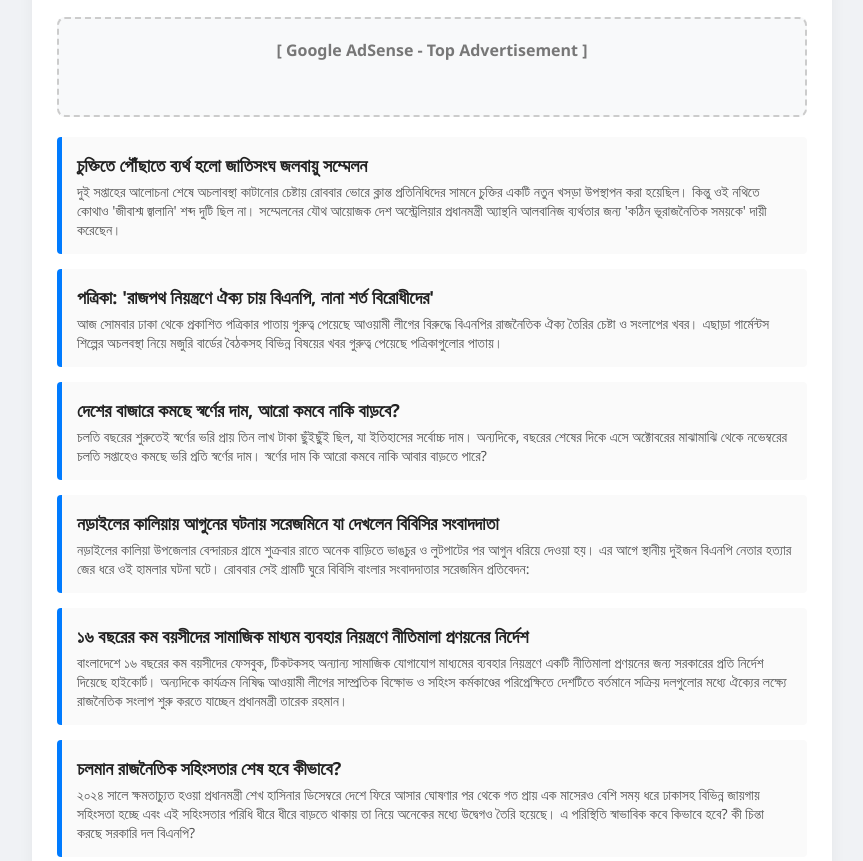
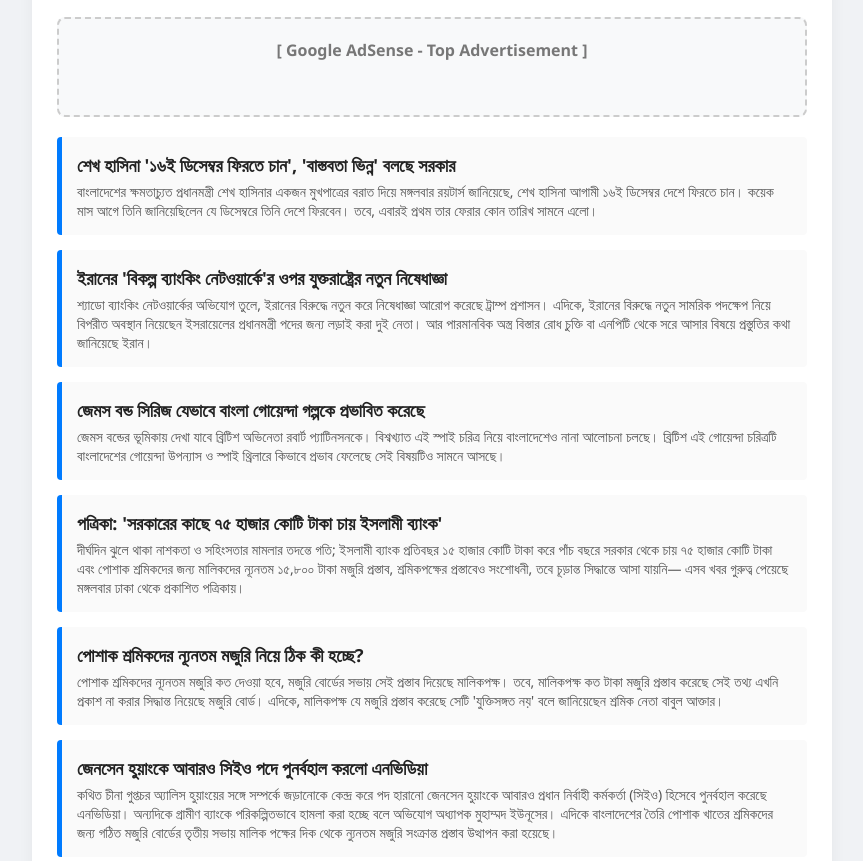
Before and after one commit to rash28997-design/nur1, a plain HTML site: page index.html in a window 1280 px wide. Shown: the part 91-952 px from the top of the page, without its empty margins (208-1071 px from the left). Drawn offline with Linux system fonts and the light colour scheme.

Commit message:
Automated daily news update

```diff
--- a/index.html
+++ b/index.html
@@ -33,56 +33,56 @@
 
 <div class="news-card">
     <h3>
-        <a href="https://www.bbc.com/bengali/articles/c5n4egxkrjjwo?at_medium=RSS&amp;at_campaign=rss" target="_blank" rel="noopener noreferrer">
-            চুক্তিতে পৌঁছাতে ব্যর্থ হলো জাতিসংঘ জলবায়ু সম্মেলন
+        <a href="https://www.bbc.com/bengali/articles/cq742nggglzno?at_medium=RSS&amp;at_campaign=rss" target="_blank" rel="noopener noreferrer">
+            শেখ হাসিনা &#x27;১৬ই ডিসেম্বর ফিরতে চান&#x27;, &#x27;বাস্তবতা ভিন্ন&#x27; বলছে সরকার
         </a>
     </h3>
-    <p>দুই সপ্তাহের আলোচনা শেষে অচলাবস্থা কাটানোর চেষ্টায় রোববার ভোরে ক্লান্ত প্রতিনিধিদের সামনে চুক্তির একটি নতুন খসড়া উপস্থাপন করা হয়েছিল। কিন্তু ওই নথিতে কোথাও &#x27;জীবাশ্ম জ্বালানি&#x27; শব্দ দুটি ছিল না। সম্মেলনের যৌথ আয়োজক দেশ অস্ট্রেলিয়ার প্রধানমন্ত্রী অ্যান্থনি আলবানিজ ব্যর্থতার জন্য &#x27;কঠিন ভূরাজনৈতিক সময়কে&#x27; দায়ী করেছেন।</p>
+    <p>বাংলাদেশের ক্ষমতাচ্যুত প্রধানমন্ত্রী শেখ হাসিনার একজন মুখপাত্রের বরাত দিয়ে মঙ্গলবার রয়টার্স জানিয়েছে, শেখ হাসিনা আগামী ১৬ই ডিসেম্বর দেশে ফিরতে চান। কয়েক মাস আগে তিনি জানিয়েছিলেন যে ডিসেম্বরে তিনি দেশে ফিরবেন। তবে, এবারই প্রথম তার ফেরার কোন তারিখ সামনে এলো।</p>
 </div>
 
 <div class="news-card">
     <h3>
-        <a href="https://www.bbc.com/bengali/articles/ck5y1exn93qqo?at_medium=RSS&amp;at_campaign=rss" target="_blank" rel="noopener noreferrer">
-            পত্রিকা: &#x27;রাজপথ নিয়ন্ত্রণে ঐক্য চায় বিএনপি, নানা শর্ত বিরোধীদের&#x27;
+        <a href="https://www.bbc.com/bengali/articles/c5dj19kg4vm7o?at_medium=RSS&amp;at_campaign=rss" target="_blank" rel="noopener noreferrer">
+            ইরানের &#x27;বিকল্প ব্যাংকিং নেটওয়ার্কে&#x27;র ওপর যুক্তরাষ্ট্রের নতুন নিষেধাজ্ঞা
         </a>
     </h3>
-    <p>আজ সোমবার ঢাকা থেকে প্রকাশিত পত্রিকার পাতায় গুরুত্ব পেয়েছে আওয়ামী লীগের বিরুদ্ধে বিএনপির রাজনৈতিক ঐক্য তৈরির চেষ্টা ও সংলাপের খবর। এছাড়া গার্মেন্টস শিল্পের অচলবস্থা নিয়ে মজুরি বার্ডের বৈঠকসহ বিভিন্ন বিষয়ের খবর গুরুত্ব পেয়েছে পত্রিকাগুলোর পাতায়।</p>
+    <p>শ্যাডো ব্যাংকিং নেটওয়ার্কের অভিযোগ তুলে, ইরানের বিরুদ্ধে নতুন করে নিষেধাজ্ঞা আরোপ করেছে ট্রাম্প প্রশাসন। এদিকে, ইরানের বিরুদ্ধে নতুন সামরিক পদক্ষেপ নিয়ে বিপরীত অবস্থান নিয়েছেন ইসরায়েলের প্রধানমন্ত্রী পদের জন্য লড়াই করা দুই নেতা। আর পারমানবিক অস্ত্র বিস্তার রোধ চুক্তি বা এনপিটি থেকে সরে আসার বিষয়ে প্রস্তুতির কথা জানিয়েছে ইরান।</p>
 </div>
 
 <div class="news-card">
     <h3>
-        <a href="https://www.bbc.com/bengali/articles/cm1j6x28nzg1o?at_medium=RSS&amp;at_campaign=rss" target="_blank" rel="noopener noreferrer">
-            দেশের বাজারে কমছে স্বর্ণের দাম, আরো কমবে নাকি বাড়বে?
+        <a href="https://www.bbc.com/bengali/articles/cxj05z2elgpro?at_medium=RSS&amp;at_campaign=rss" target="_blank" rel="noopener noreferrer">
+            জেমস বন্ড সিরিজ যেভাবে বাংলা গোয়েন্দা গল্পকে প্রভাবিত করেছে
         </a>
     </h3>
-    <p>চলতি বছরের শুরুতেই স্বর্ণের ভরি প্রায় তিন লাখ টাকা ছুঁইছুঁই ছিল, যা ইতিহাসের সর্বোচ্চ  দাম। অন্যদিকে, বছরের শেষের দিকে এসে অক্টোবরের মাঝামাঝি থেকে নভেম্বরের চলতি সপ্তাহেও কমছে ভরি প্রতি স্বর্ণের দাম। স্বর্ণের দাম কি আরো কমবে নাকি আবার বাড়তে পারে?</p>
+    <p>জেমস বন্ডের ভূমিকায় দেখা যাবে ব্রিটিশ অভিনেতা রবার্ট প্যাটিনসনকে। বিশ্বখ্যাত এই স্পাই চরিত্র নিয়ে বাংলাদেশেও নানা আলোচনা চলছে। ব্রিটিশ এই গোয়েন্দা চরিত্রটি বাংলাদেশের গোয়েন্দা উপন্যাস ও স্পাই থ্রিলারে কিভাবে প্রভাব ফেলেছে সেই বিষয়টিও সামনে আসছে।</p>
 </div>
 
 <div class="news-card">
     <h3>
-        <a href="https://www.bbc.com/bengali/articles/c5rmg39vz8kwo?at_medium=RSS&amp;at_campaign=rss" target="_blank" rel="noopener noreferrer">
-            নড়াইলের কালিয়ায় আগুনের ঘটনায় সরেজমিনে যা দেখলেন বিবিসির সংবাদদাতা
+        <a href="https://www.bbc.com/bengali/articles/c623jm2kpvy5o?at_medium=RSS&amp;at_campaign=rss" target="_blank" rel="noopener noreferrer">
+            পত্রিকা: &#x27;সরকারের কাছে ৭৫ হাজার কোটি টাকা চায় ইসলামী ব্যাংক&#x27;
         </a>
     </h3>
-    <p>নড়াইলের কালিয়া উপজেলার বেন্দারচর গ্রামে শুক্রবার রাতে অনেক বাড়িতে ভাঙচুর ও লুটপাটের পর আগুন ধরিয়ে দেওয়া হয়। এর আগে স্থানীয় দুইজন বিএনপি নেতার হত্যার জের ধরে ওই হামলার ঘটনা ঘটে। রোববার সেই গ্রামটি ঘুরে বিবিসি বাংলার সংবাদদাতার সরেজমিন প্রতিবেদন:</p>
+    <p>দীর্ঘদিন ঝুলে থাকা নাশকতা ও সহিংসতার মামলার তদন্তে গতি; ইসলামী ব্যাংক প্রতিবছর ১৫ হাজার কোটি টাকা করে পাঁচ বছরে সরকার থেকে চায় ৭৫ হাজার কোটি টাকা এবং পোশাক শ্রমিকদের জন্য মালিকদের ন্যূনতম ১৫,৮০০ টাকা মজুরি প্রস্তাব, শ্রমিকপক্ষের প্রস্তাবেও সংশোধনী, তবে চূড়ান্ত সিদ্ধান্তে আসা যায়নি— এসব খবর গুরুত্ব পেয়েছে মঙ্গলবার ঢাকা থেকে প্রকাশিত পত্রিকায়।</p>
 </div>
 
 <div class="news-card">
     <h3>
-        <a href="https://www.bbc.co.uk/bengali/live/c6wy9n27ye71t?at_medium=RSS&amp;at_campaign=rss" target="_blank" rel="noopener noreferrer">
-            ১৬ বছরের কম বয়সীদের সামাজিক মাধ্যম ব্যবহার নিয়ন্ত্রণে নীতিমালা প্রণয়নের নির্দেশ
+        <a href="https://www.bbc.com/bengali/articles/cmqlq2e7z1lqo?at_medium=RSS&amp;at_campaign=rss" target="_blank" rel="noopener noreferrer">
+            পোশাক শ্রমিকদের ন্যূনতম মজুরি নিয়ে ঠিক কী হচ্ছে?
         </a>
     </h3>
-    <p>বাংলাদেশে ১৬ বছরের কম বয়সীদের ফেসবুক, টিকটকসহ অন্যান্য সামাজিক যোগাযোগ মাধ্যমের ব্যবহার নিয়ন্ত্রণে একটি নীতিমালা প্রণয়নের জন্য সরকারের প্রতি নির্দেশ দিয়েছে হাইকোর্ট। অন্যদিকে কার্যক্রম নিষিদ্ধ আওয়ামী লীগের সাম্প্রতিক বিক্ষোভ ও সহিংস কর্মকাণ্ডের পরিপ্রেক্ষিতে দেশটিতে বর্তমানে সক্রিয় দলগুলোর মধ্যে ঐক্যের লক্ষ্যে রাজনৈতিক সংলাপ শুরু করতে যাচ্ছেন প্রধানমন্ত্রী তারেক রহমান।</p>
+    <p>পোশাক শ্রমিকদের ন্যূনতম মজুরি কত দেওয়া হবে, মজুরি বোর্ডের সভায় সেই প্রস্তাব দিয়েছে মালিকপক্ষ। তবে, মালিকপক্ষ কত টাকা মজুরি প্রস্তাব করেছে সেই তথ্য এখনি প্রকাশ না করার সিদ্ধান্ত নিয়েছে মজুরি বোর্ড। এদিকে, মালিকপক্ষ যে মজুরি প্রস্তাব করেছে সেটি &#x27;যুক্তিসঙ্গত নয়&#x27; বলে জানিয়েছেন শ্রমিক নেতা বাবুল আক্তার।</p>
 </div>
 
 <div class="news-card">
     <h3>
-        <a href="https://www.bbc.com/bengali/articles/cj3vg909607ko?at_medium=RSS&amp;at_campaign=rss" target="_blank" rel="noopener noreferrer">
-            চলমান রাজনৈতিক সহিংসতার শেষ হবে কীভাবে?
+        <a href="https://www.bbc.co.uk/bengali/live/c39w9g5994x4t?at_medium=RSS&amp;at_campaign=rss" target="_blank" rel="noopener noreferrer">
+            জেনসেন হুয়াংকে আবারও সিইও পদে পুনর্বহাল করলো এনভিডিয়া
         </a>
     </h3>
-    <p>২০২৪ সালে ক্ষমতাচ্যুত হওয়া প্রধানমন্ত্রী শেখ হাসিনার ডিসেম্বরে দেশে ফিরে আসার ঘোষণার পর থেকে গত প্রায় এক মাসেরও বেশি সময় ধরে ঢাকাসহ বিভিন্ন জায়গায় সহিংসতা হচ্ছে  এবং এই সহিংসতার পরিধি ধীরে ধীরে বাড়তে থাকায় তা নিয়ে অনেকের মধ্যে উদ্বেগও তৈরি হয়েছে। এ পরিস্থিতি স্বাভাবিক কবে কিভাবে হবে? কী চিন্তা করছে সরকারি দল বিএনপি?</p>
+    <p>কথিত চীনা গুপ্তচর অ্যালিস হুয়াংয়ের সঙ্গে সম্পর্কে জড়ানোকে কেন্দ্র করে পদ হারানো জেনসেন হুয়াংকে আবারও প্রধান নির্বাহী কর্মকর্তা (সিইও) হিসেবে পুনর্বহাল করেছে এনভিডিয়া। অন্যদিকে গ্রামীণ ব্যাংকে পরিকল্পিতভাবে হামলা করা হচ্ছে বলে অভিযোগ অধ্যাপক মুহাম্মদ ইউনূসের। এদিকে বাংলাদেশের তৈরি পোশাক খাতের শ্রমিকদের জন্য গঠিত মজুরি বোর্ডের তৃতীয় সভায় মালিক পক্ষের দিক থেকে ন্যুনতম মজুরি সংক্রান্ত প্রস্তাব উত্থাপন করা হয়েছে।</p>
 </div>
 
 <!-- END_NEWS -->
@@ -94,7 +94,7 @@
         </div>
 
         <div class="time-stamp">
-            সর্বশেষ আপডেট: <span id="last-updated">23-11-2026 05:35 AM</span>
+            সর্বশেষ আপডেট: <span id="last-updated">24-11-2026 08:14 AM</span>
         </div>
     </div>
 
```
